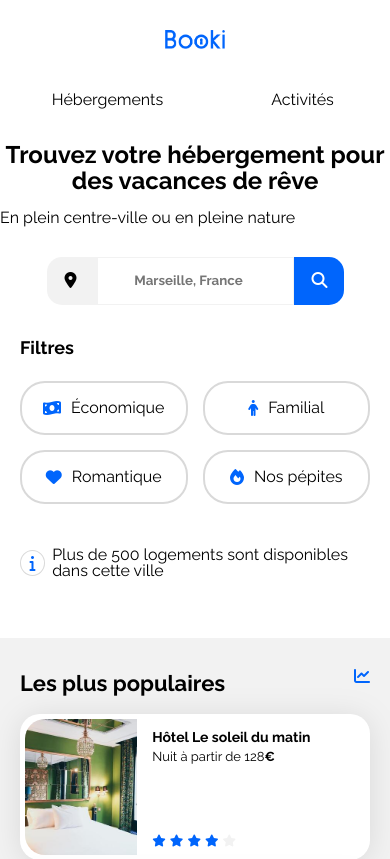
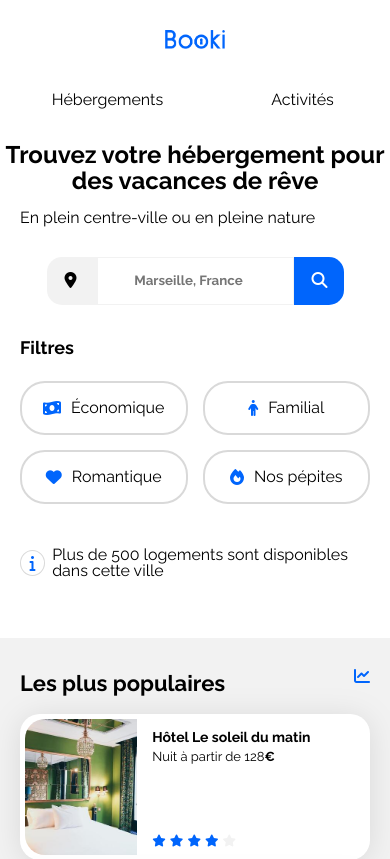
Before and after one commit to enrickota/Projet-2-Booki-, a plain HTML site: page src/index.html in a window 390 px wide. Shown: the top 859 px of the page. Drawn offline with Linux system fonts and the light colour scheme.

Commit message:
Petit ajustement section search

```diff
--- a/src/css/style.css
+++ b/src/css/style.css
@@ -624,4 +624,8 @@ input[type=submit]{
     .btn-filter {
         padding: 0px;
     }
+
+    #search-p {
+        margin-left: 20px;
+    }
 }
```
Also changed, not shown: 1 other file.
